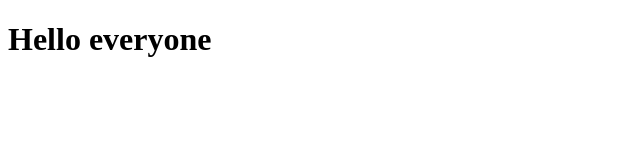
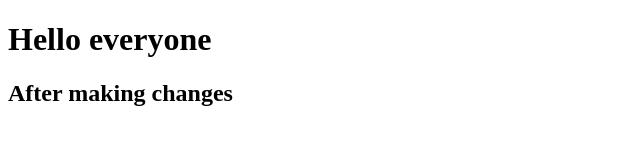
Before and after one commit to sumit5529/vscode_git, a plain HTML site: page index.html in a window 1280 px wide. Shown: the whole page, without its empty margins (0-640 px from the left). Drawn offline with Linux system fonts and the light colour scheme.

Commit message:
added information

```diff
--- a/index.html
+++ b/index.html
@@ -3,9 +3,10 @@
 <head>
     <meta charset="UTF-8">
     <meta name="viewport" content="width=device-width, initial-scale=1.0">
-    <title>Document</title>
+    <title>Document!</title>
 </head>
 <body>
    <h1> Hello everyone </h1>
+   <h2> After making changes </h2>
 </body>
 </html>
```
